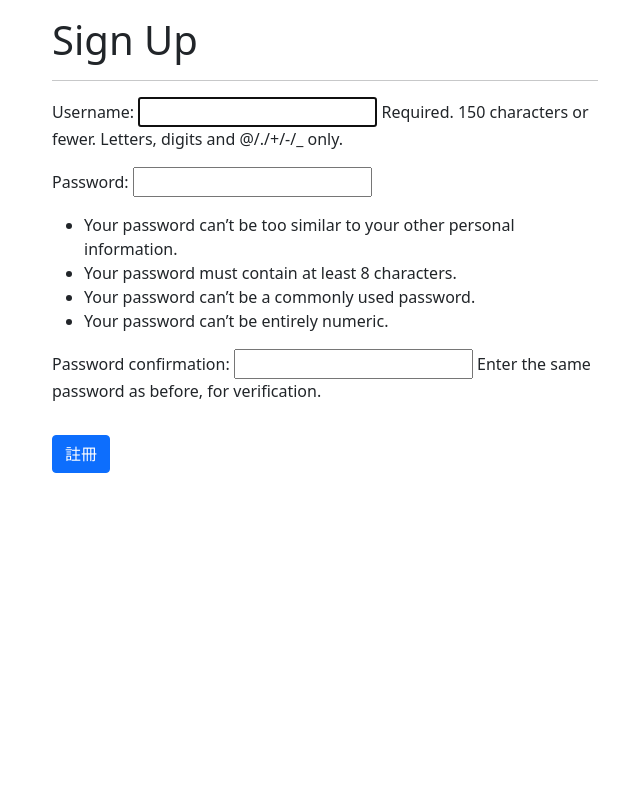
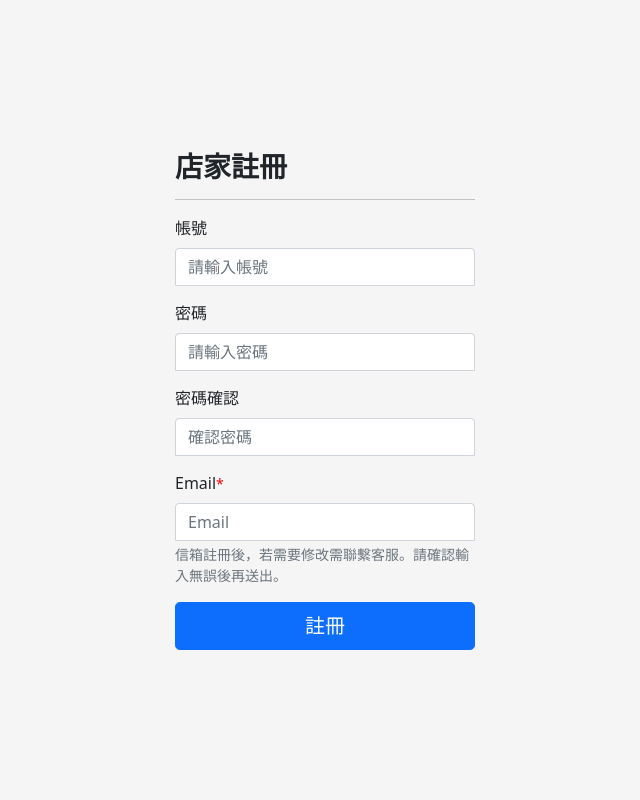
Before and after one commit to VincentJiun/TanJiPos_App, a Django app: page /store/signup/ in a window 1280 px wide. Shown: the whole page, without its empty margins (315-955 px from the left). Run offline with Django 5.2, Linux system fonts and the light colour scheme; some libraries are stand-ins or nearby versions.

Commit message:
0802 store register/signin

```diff
--- /dev/null
+++ b/static/css/store/store_register.css
@@ -0,0 +1,39 @@
+html,
+body {
+  height: 100%;
+}
+
+body {
+  display: flex;
+  align-items: center;
+  padding-top: 40px;
+  padding-bottom: 40px;
+  background-color: #f5f5f5;
+}
+
+.form-signin {
+  max-width: 330px;
+  padding: 15px;
+}
+
+.form-signin .form-floating:focus-within {
+  z-index: 2;
+}
+
+.form-signin input {
+    margin-bottom: -1px;
+    border-bottom-right-radius: 0;
+    border-bottom-left-radius: 0;
+  }
+/*
+.form-signin input[type="email"] {
+  margin-bottom: -1px;
+  border-bottom-right-radius: 0;
+  border-bottom-left-radius: 0;
+}
+
+.form-signin input[type="password"] {
+  margin-bottom: 10px;
+  border-top-left-radius: 0;
+  border-top-right-radius: 0;
+} */
--- a/store/forms.py
+++ b/store/forms.py
@@ -1,7 +1,28 @@
-from typing import Any
 from django import forms
+from django.contrib.auth.forms import UserCreationForm
+from django.contrib.auth.models import User
 
-from .models import Product, Category
+from .models import Store, Product, Category
+
+class UserForm(UserCreationForm):
+    # 繼承 UserCreationForm
+    email = forms.EmailField(required=True, label='Email:')
+    class Meta:
+        model = User
+        fields = ['username', 'password1', 'password2', 'email']
+
+    def save(self, commit=True):
+        user = super(UserCreationForm, self).save(commit=False)
+        user.email=self.cleaned_data['email']
+        if commit:
+            user.save()
+
+        return user
+
+class StoreForm(forms.ModelForm):
+    class Meta:
+        model = Store
+        fields = ['name', 'slug', 'phone', 'address']
 
 class ProductForm(forms.ModelForm):
     class Meta:
--- a/store/urls.py
+++ b/store/urls.py
@@ -3,8 +3,9 @@ from django.urls import path
 from . import  views
 
 urlpatterns = [
-    path('signup/', views.signup, name='signup'),
-    path('signin/', views.signin, name='signin'),
+    # path('signup/', views.signup, name='signup'),
+    path('signup/', views.store_register, name='store_register'),
+    path('signin/', views.store_signin, name='store_signin'),
     path('signout/', views.signout, name='signout'),
     path('manage/', views.store_manage, name='store_manage'),
     path('manage/products/', views.store_products, name='store_products'),
--- a/store/views.py
+++ b/store/views.py
@@ -1,58 +1,98 @@
 from django.shortcuts import render, redirect,get_object_or_404
 
 from django.contrib.auth.forms import UserCreationForm, AuthenticationForm
-from django.contrib.auth import login, logout
+from django.contrib.auth import login, logout, authenticate
 from django.contrib.auth.decorators import login_required
 from django.contrib import messages
+from django.contrib.auth.models import User
 
 from .models import Store, Product, Category
-from .forms import ProductForm, CategoryForm
+from .forms import ProductForm, CategoryForm, UserForm, StoreForm
 
 # Create your views here.
-def signup(request):
+# def signup(request):
+#     if request.method == 'POST':
+#         form = UserCreationForm(request.POST)
+
+#         if form.is_valid():
+#             user = form.save()
+
+#             login(request, user)
+#             store = Store.objects.create(manager=user, name=user.username, slug=user.username)
+#             # slug = user.store.slug
+
+#             return redirect('store_manage')
+
+#     else:
+#         form = UserCreationForm()
+
+#     return render(request, 'store/signup.html', {
+#         'form': form
+#     })
+
+def store_register(request):
+    form = UserForm()
+
+    msg = ''
     if request.method == 'POST':
-        form = UserCreationForm(request.POST)
+        username = request.POST.get('username')
+        password1 = request.POST.get('password1')
+        password2 = request.POST.get('password2')
+        email = request.POST.get('email')
 
-        if form.is_valid():
-            user = form.save()
+        # 密碼檢查
+        if password1 != password2:
+            msg = '密碼不一致!!!'
+        # 密碼過短
+        elif len(password1) < 6 or len(username) < 6:
+            msg = '帳號/密碼不得少於6個字元!!!'
+        # 帳號重複
+        elif User.objects.filter(username=username).exists():
+            msg = '帳號已存在!!!'
+        # 信箱重複
+        elif User.objects.filter(email=email).exists():
+            msg = '信箱已使用!!!'
 
-            login(request, user)
-            store = Store.objects.create(manager=user, name=user.username, slug=user.username)
-            # slug = user.store.slug
+        else:
+            user = User.objects.create_user(username=username, password=password1, email=email)
+            if user is not None:
+                user.save()
+                store = Store.objects.create(manager=user, name=user.username, slug=user.username)
 
-            return redirect('store_manage')
+                login(request, user)
+                return redirect('store_manage')
 
-    else:
-        form = UserCreationForm()
-
-    return render(request, 'store/signup.html', {
-        'form': form
+    return render(request, 'store/store_register.html',{
+        'form': form,
+        'msg':msg,
     })
 
-def signin(request):
-    form = AuthenticationForm()
+def store_signin(request):
+    msg = ''
+    if request.method == 'POST':
+        username = request.POST.get('username')
+        password = request.POST.get('password')
 
-    if request.method == "POST":
-        return_form = AuthenticationForm(data=request.POST)
+        if username == '' or password=='':
+            msg = '帳號/密碼不能為空!!!'
+        else:
+            user = authenticate(request, username=username, password=password) # Django 內建使用者驗證功能
+            if not user:
+                msg = '帳號/密碼不正確!!!'
+            else:
+                login(request, user)
+                return redirect('store_manage')
 
-        if return_form.is_valid():
-            user = return_form.get_user()
-            login(request, user)
-            # slug = user.store.slug
-            return redirect('store_manage')
-
-
-    return render(request, 'store/signin.html', {
-        'form': form,
+    return render(request, 'store/store_signin.html', {
+        'msg': msg,
     })
 
 def signout(request):
     logout(request)
-    return redirect('signin')
+    return redirect('store_signin')
 
 @login_required
 def store_manage(request):
-    # products = request.user.store.product.all()   #.exclude(status=Product.DELETED)
 
     return render(request, 'store/manage.html')
 
--- a/templates/store/signup.html
+++ b/templates/store/signup.html
@@ -7,7 +7,7 @@
     <meta charset="UTF-8">
     <meta name="viewport" content="width=device-width, initial-scale=1.0">
     <meta http-equiv="X-UA-Compatible" content="ie=edge">
-    <link rel="stylesheet" href="{% static 'bootstrap-4.3.1-dist/css/bootstrap.min.css'%}">
+    <link rel="stylesheet" href="{% static 'bootstrap/css/bootstrap.min.css'%}">
     <title>註冊</title>
     <style>
     </style>
--- /dev/null
+++ b/templates/store/store_register.html
@@ -0,0 +1,61 @@
+{% extends 'store_base.html' %}
+{% load static from static %}
+
+{% block title %}
+店家註冊
+{% endblock %}
+
+{% block css %}
+<link rel="stylesheet" href="{% static 'css/store/store_register.css' %}">
+{% endblock %}
+
+{% block content %}
+
+<form class="form-signin w-100 m-auto" action="" method="post">
+    {% if msg %}
+        <div class="alert alert-danger" role="alert">
+            {{msg}}
+        </div>
+    {% endif %}
+    {% csrf_token %}
+    <!-- LOGO -->
+    <!-- <img class="mb-4" src="../assets/brand/bootstrap-logo.svg" alt="" width="72" height="57"> -->
+
+    <h1 class="h3 mb-3 fw-normal"><Strong>店家註冊</Strong></h1>
+    <hr>
+
+    <div class="mb-3">
+        <label for="formAccount" class="form-label">帳號</label>
+        <input type="text" class="form-control" id="formAccount" name='username' placeholder="請輸入帳號" required>
+    </div>
+
+    <div class="mb-3">
+        <label for="InputPassword1" class="form-label">密碼</label>
+        <input type="password" class="form-control" id="InputPassword1" name='password1' placeholder="請輸入密碼" required>
+    </div>
+
+    <div class="mb-3">
+        <label for="InputPassword2" class="form-label">密碼確認</label>
+        <input type="password" class="form-control" id="InputPassword2" name='password2' placeholder="確認密碼" required>
+    </div>
+
+    <div class="mb-3">
+        <label for="leInputEmail1" class="form-label">Email</label><small style="color: red;">*</small>
+        <input type="email" class="form-control" id="leInputEmail1" name="email" placeholder="Email" required>
+        <div id="emailHelp" class="form-text">信箱註冊後，若需要修改需聯繫客服。請確認輸入無誤後再送出。</div>
+    </div>
+
+
+    <!-- <div class="checkbox mb-3">
+        <label>
+            <input type="checkbox" value="remember-me"> Remember me
+        </label>
+    </div> -->
+
+    <button class="w-100 btn btn-lg btn-primary" type="submit">註冊</button>
+
+    <!-- Coperation -->
+    <!-- <p class="mt-5 mb-3 text-muted">&copy; 2017–2022</p> -->
+</form>
+
+{% endblock %}
```
Also changed, not shown: order/views.py (+14 -6 lines), store/models.py (+4 -3 lines), templates/order/order_home.html (+9 -0 lines), templates/store/store_signin.html (added, +47 -0 lines), store/migrations/0011_store_phone_alter_store_slug.py (added), store/migrations/0012_remove_table_index_table_slug.py (added).
